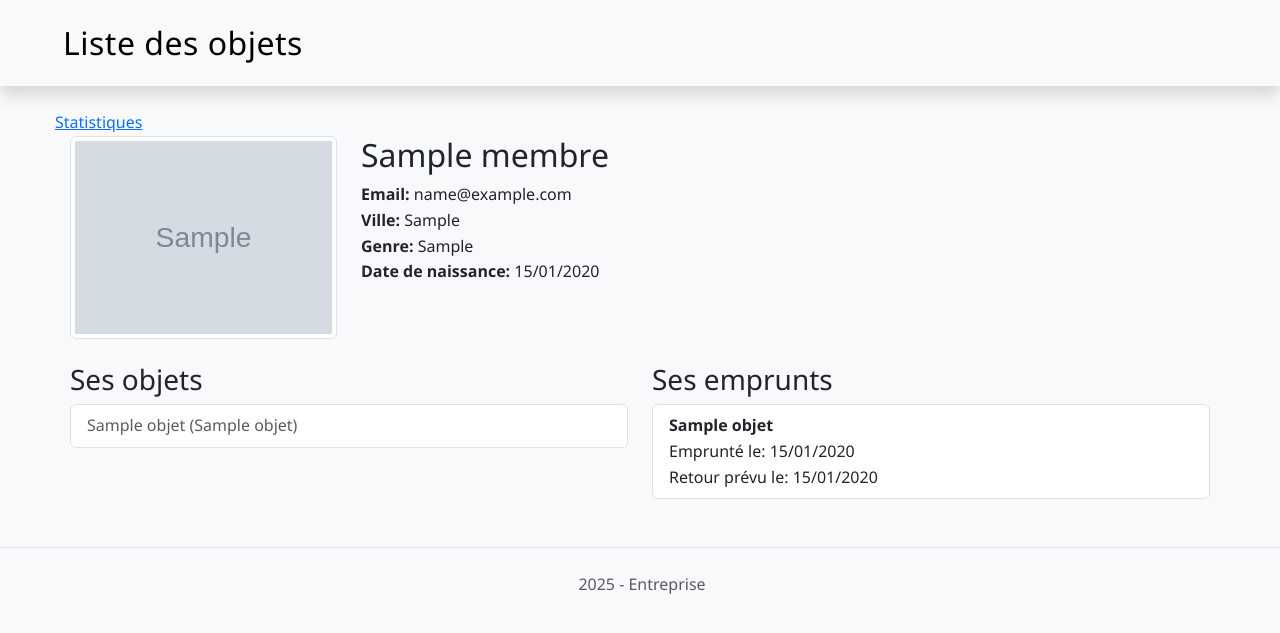
After one commit to Brokenruku/examfinal, a PHP site: page /ficheMembre.php?id=1 in a window 1280 px wide. The commit adds this page. Shown: the top 633 px of the page. Run offline with PHP 8.4, Linux system fonts and the light colour scheme; tables that the repository leaves empty or names only in its code hold one stand-in row (values such as "Sample post"); grey boxes marked "Sample" are stand-in pictures.

Commit message:
etu004064

```diff
--- /dev/null
+++ b/ficheMembre.php
@@ -0,0 +1,113 @@
+<?php
+define('APP_ROOT', true);
+require_once 'includes/config.php';
+require_once 'includes/headerDedans.php';
+require_once 'includes/fonction.php';
+
+if (!isset($_GET['id']) || !is_numeric($_GET['id'])) {
+    header("Location: listeMembre.php");
+}
+
+$id_membre = $_GET['id'];
+$membre = getMembrePID($mysqli, $id_membre);
+$objets = getObjPMembre($mysqli, $id_membre);
+$emprunts = getEmpPMembre($mysqli, $id_membre);
+?>
+
+<div class="container">
+    <?php
+    if ($membre) {
+    ?>
+        <div class="row mb-4">
+            <div class="col-md-3">
+                <?php
+                if (!empty($membre['image_profil'])) {
+                ?>
+                    <img src="<?= ($membre['image_profil']) ?>" class="img-thumbnail" alt="Photo profil">
+                <?php
+                } else {
+                ?>
+                    <div class="bg-secondary rounded d-flex align-items-center justify-content-center" style="height: 200px;">
+                        <i class="fas fa-user fa-5x text-white"></i>
+                    </div>
+                <?php
+                }
+                ?>
+            </div>
+            <div class="col-md-9">
+                <h2><?= ($membre['nom']) ?></h2>
+                <ul class="list-unstyled">
+                    <li><strong>Email:</strong> <?= ($membre['email']) ?></li>
+                    <li><strong>Ville:</strong> <?= ($membre['ville']) ?></li>
+                    <li><strong>Genre:</strong> <?= ($membre['genre']) ?></li>
+                    <li><strong>Date de naissance:</strong> <?= date('d/m/Y', strtotime($membre['date_naissance'])) ?></li>
+                </ul>
+            </div>
+        </div>
+
+        <div class="row">
+            <div class="col-md-6">
+                <h3>Ses objets</h3>
+                <?php
+                if ($objets && mysqli_num_rows($objets) > 0) {
+                ?>
+                    <div class="list-group">
+                        <?php
+                        while ($objet = mysqli_fetch_assoc($objets)) {
+                        ?>
+                            <a href="ficheObjet.php?id=<?= $objet['id_objet'] ?>" class="list-group-item list-group-item-action">
+                                <?= ($objet['nom_objet']) ?> (<?= ($objet['categorie']) ?>)
+                            </a>
+                        <?php
+                        }
+                        ?>
+                    </div>
+                <?php
+                } else {
+                ?>
+                    <div class="alert alert-info">aucun objet.</div>
+                <?php
+                }
+                ?>
+            </div>
+
+            <div class="col-md-6">
+                <h3>Ses emprunts</h3>
+                <?php
+                if ($emprunts && mysqli_num_rows($emprunts) > 0) {
+                ?>
+                    <div class="list-group">
+                        <?php while ($emprunt = mysqli_fetch_assoc($emprunts)) { ?>
+                            <div class="list-group-item">
+                                <strong><?= ($emprunt['nom_objet']) ?></strong><br>
+                                Emprunté le: <?= date('d/m/Y', strtotime($emprunt['date_emprunt'])) ?><br>
+                                <?php if ($emprunt['date_retour']) { ?>
+                                    Retour prévu le: <?= date('d/m/Y', strtotime($emprunt['date_retour'])) ?>
+                                    <?php if (empty($emprunt['id_etat'])) { ?>
+                                        <a href="retourObjet.php?id_emprunt=<?= $emprunt['id_emprunt'] ?>&id_membre=<?= $id_membre ?>" class="btn btn-sm btn-warning float-end">Retour</a>
+                                    <?php } ?>
+                                <?php } else { ?>
+                                    En cours
+                                <?php } ?>
+                            </div>
+                        <?php } ?>
+                    </div>
+                <?php
+                } else {
+                ?>
+                    <div class="alert alert-info">emprunt en cours</div>
+                <?php
+                }
+                ?>
+            </div>
+        </div>
+    <?php
+    } else {
+    ?>
+        <div class="alert alert-danger">Membre non trouvé</div>
+    <?php
+    }
+    ?>
+</div>
+
+<?php include 'includes/footer.php'; ?>
--- a/includes/fonction.php
+++ b/includes/fonction.php
@@ -1,5 +1,6 @@
 <?php
-    function verfInfo($mysqli, $email, $mdp){
+function verfInfo($mysqli, $email, $mdp)
+{
     $querry = "SELECT *
         FROM membre
         WHERE email = '$email'
@@ -10,7 +11,8 @@
     return $result;
 }
 
-    function insertMembre($mysqli, $nom, $date_naissance, $genre, $email, $ville, $mdp, $image_profil ){
+function insertMembre($mysqli, $nom, $date_naissance, $genre, $email, $ville, $mdp, $image_profil)
+{
 
     $query = "
             INSERT INTO membre (nom, date_naissance, genre, email, ville, mdp, image_profil) VALUES
@@ -20,7 +22,8 @@
     return $result;
 }
 
-    function insertObjet($mysqli, $id_membre, $nom_objet, $id_categorie){
+function insertObjet($mysqli, $id_membre, $nom_objet, $id_categorie)
+{
     $query = "
             INSERT INTO objet (id_membre, nom_objet, id_categorie) VALUES
             ('$id_membre', '$nom_objet', '$id_categorie')";
@@ -29,7 +32,8 @@
     return $result;
 }
 
-    function insertImageObjet($mysqli, $id_objet, $nom_image){
+function insertImageObjet($mysqli, $id_objet, $nom_image)
+{
     $query = "
             INSERT INTO images_objet (id_objet, nom_image) VALUES
             ('$id_objet', '$nom_image')";
@@ -37,7 +41,8 @@
     $result = mysqli_query($mysqli, $query);
     return $result;
 }
-    function getIDObjet($mysqli, $id_membre, $nom_objet, $id_categorie) {
+function getIDObjet($mysqli, $id_membre, $nom_objet, $id_categorie)
+{
     $query = "SELECT id_objet
                 FROM objet
                 WHERE id_membre = ?
@@ -55,7 +60,8 @@
     }
     return false;
 }
-    function afficherObjet($mysqli) {
+function afficherObjet($mysqli)
+{
     $query = "SELECT
                 o.id_objet,
                 o.nom_objet AS nomObjet,
@@ -77,7 +83,8 @@
     return $result;
 }
 
-    function afficherFiche($mysqli, $objectId) {
+function afficherFiche($mysqli, $objectId)
+{
 
     $query = "SELECT
                 o.nom_objet AS nomObjet,
@@ -105,7 +112,8 @@
     return $result;
 }
 
-    function filtrationObject($mysqli, $catg){
+function filtrationObject($mysqli, $catg)
+{
 
     $condition = '';
     if (!empty($catg)) {
@@ -133,7 +141,8 @@
 
     return mysqli_query($mysqli, $query);
 }
-    function getIDemail($mysqli, $email, $mdp){
+function getIDemail($mysqli, $email, $mdp)
+{
     $querry = "SELECT id_membre
         FROM membre
         WHERE email = '$email'
@@ -142,12 +151,13 @@
         LIMIT 1";
 
     $row = mysqli_query($mysqli, $querry);
-        if($row = mysqli_fetch_assoc($row)){
+    if ($row = mysqli_fetch_assoc($row)) {
         return $row['id_membre'];
     }
 }
 
-    function getCategorie($mysqli) {
+function getCategorie($mysqli)
+{
     $query = "SELECT * FROM categorie_objet";
     $categories = [];
 
@@ -160,5 +170,47 @@
     return $categories;
 }
 
+function getMembre($mysqli)
+{
+    $query = "SELECT
+                    id_membre,
+                    nom,
+                    email,
+                    ville,
+                    genre,
+                    date_naissance,
+                    image_profil
+                FROM membre
+                ORDER BY nom ASC";
 
+    $result = mysqli_query($mysqli, $query);
+    return $result;
+}
+
+function getMembrePID($mysqli, $id_membre)
+{
+    $query = "SELECT * FROM membre WHERE id_membre = $id_membre";
+    $result = mysqli_query($mysqli, $query);
+    return mysqli_fetch_assoc($result);
+}
+
+function getObjPMembre($mysqli, $id_membre)
+{
+    $query = "SELECT o.id_objet, o.nom_objet, co.nom_categorie AS categorie
+                FROM objet o
+                JOIN categorie_objet co ON o.id_categorie = co.id_categorie
+                WHERE o.id_membre = $id_membre";
+    return mysqli_query($mysqli, $query);
+}
+
+function getEmpPMembre($mysqli, $id_membre)
+{
+    $query = "SELECT e.id_emprunt, e.date_emprunt, e.date_retour, o.nom_objet, et.id_etat
+            FROM emprunt e
+            JOIN objet o ON e.id_objet = o.id_objet
+            LEFT JOIN etat_objet et ON e.id_emprunt = et.id_emprunt
+            WHERE e.id_membre = $id_membre
+            ORDER BY e.date_emprunt DESC";
+    return mysqli_query($mysqli, $query);
+}
 ?>
--- a/includes/headerDedans.php
+++ b/includes/headerDedans.php
@@ -1,8 +1,9 @@
 <?php
-    if (!defined('APP_ROOT')) exit('Acces  interdit');
+if (!defined('APP_ROOT')) exit('Acces  interdit');
 ?>
 <!DOCTYPE html>
 <html lang="en">
+
 <head>
     <meta charset="UTF-8">
     <meta name="viewport" content="width=device-width, initial-scale=1.0">
@@ -10,6 +11,7 @@
     <link rel="stylesheet" href="../assets/css/bootstrap.min.css">
     <link rel="stylesheet" href="../assets/css/custom.css">
 </head>
+
 <body>
     <header class="bg-gradient-primary text-black p-4 mb-4 shadow">
         <div class="container">
@@ -19,3 +21,6 @@
         </div>
     </header>
     <main class="container">
+
+
+        <a href="statsObjets.php">Statistiques</a>
--- a/listeObjet.php
+++ b/listeObjet.php
@@ -11,6 +11,9 @@ $id_membre = $_GET['id_membre'];
 $result = afficherObjet($mysqli);
 
 ?>
+<a href="listeMembre.php" class="btn btn-primary">
+    list membre
+</a>
 
 <a href="ajoutObjet.php?id_membre=<?= $id_membre ?>" class="btn btn-primary">
     Ajouter un nouvel objet
```
Also changed, not shown: listeMembre.php (added, +61 -0 lines), retourObjet.php (added, +53 -0 lines), retourObjetMethod.php (added, +16 -0 lines), statsObjets.php (added, +43 -0 lines), todo.md (+18 -0 lines), ttSql.sql (+8 -0 lines). Lines whose indentation alone changed are shown as unchanged.
